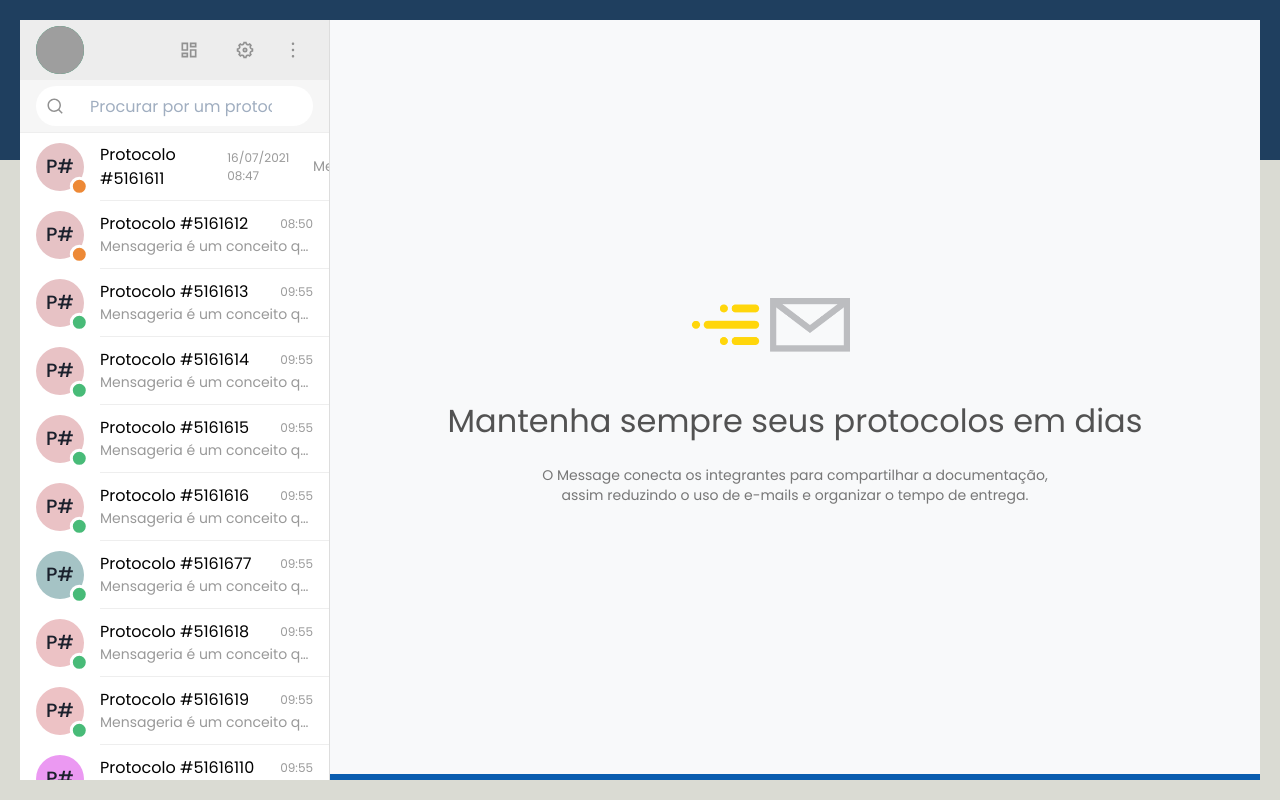
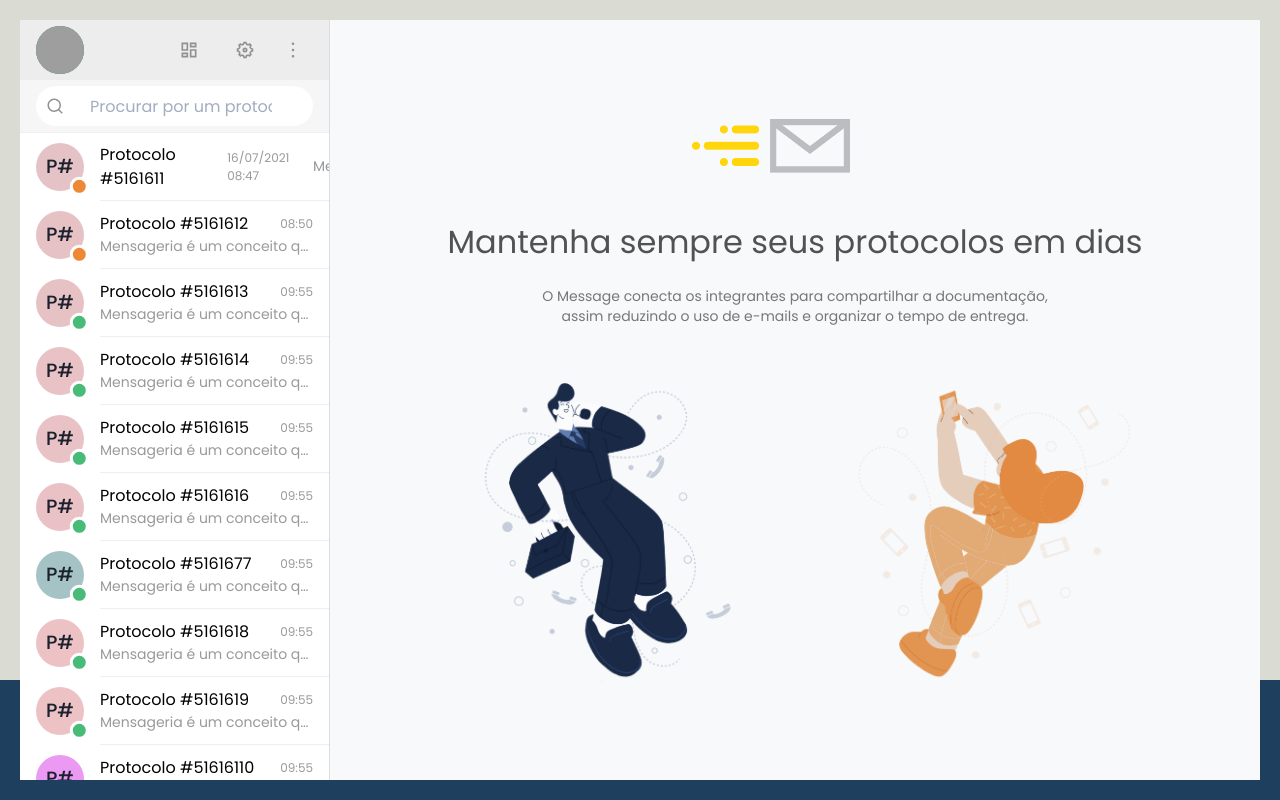
Before and after one commit to Josimar16/Message, a Next.js app in the folder web/: page / in a window 1280 px wide. Built offline with nearby package versions, Linux system fonts and the light colour scheme; grey boxes are pictures that could not be loaded.

Commit message:
feat: :sparkles: Refatorando tela de aprensentação e adicionando tema da brisa

```diff
--- a/web/src/components/Chat/Window.tsx
+++ b/web/src/components/Chat/Window.tsx
@@ -120,7 +120,7 @@ export function Window({ chat, user }: WindowProps) {
     resetTranscript();
     setListening(true);
 
-    SpeechRecognition.startListening({ continuous: true });
+    SpeechRecognition.startListening({ continuous: true, language: 'en-US' });
   }
 
   const handleEndMic = () => {
--- a/web/src/components/Welcome.tsx
+++ b/web/src/components/Welcome.tsx
@@ -1,5 +1,6 @@
 import { GetStaticProps } from "next";
-import { Box, Flex, Image, Text } from '@chakra-ui/react';
+import Image from 'next/image';
+import { Box, Flex, Image as ImageChakra, Text } from '@chakra-ui/react';
 
 export function Welcome() {
   return (
@@ -7,12 +8,18 @@ export function Welcome() {
       bg="#F8F9FA"
       as={Flex}
       flexDirection="column"
-      justifyContent="center"
+      justifyContent="space-between"
       alignItems="center"
       height="100%"
-      borderBottom="0.375rem solid #0a5daf"
     >
-      <Image
+      <Flex
+        flex="1"
+        flexDirection="column"
+        alignItems="center"
+        justifyContent="center"
+      >
+        <Box as={Flex} flexDirection="column" alignItems="center">
+          <ImageChakra
             src="/assets/images/logo.png"
             alt=""
             width="18rem"
@@ -39,6 +46,33 @@ export function Welcome() {
             assim reduzindo o uso de e-mails e organizar o tempo de entrega.
           </Text>
         </Box>
+        <Box
+          width="100%"
+          as={Flex}
+          justifyContent="space-between"
+          marginTop="3.5rem"
+        >
+        <Image
+            src="/assets/images/img2.png"
+            width="300px"
+            height="300px"
+            alt="Imagem 1"
+          />
+          <Image
+            src="/assets/images/img.png"
+            width="300px"
+            height="300px"
+            alt="Imagem 1"
+          />
+        </Box>
+      </Flex>
+      <Box
+        width="100%"
+        height="0.5rem"
+        marginBottom="0"
+        bgGradient="linear(to-l, #A51890 0%, #A51890 15% #4F9FA6 15%, #4F9FA6 30%, #f36f20 30%, #f36f20 45%, #93DA49 45%, #93DA49 60%, #0091DA 60%, #0091DA 75%, #DB0B5B 75%, #DB0B5B 90%, #702F8A 90%, #702F8A 100%)"
+      />
+    </Box>
   );
 }
 
--- a/web/src/pages/index.tsx
+++ b/web/src/pages/index.tsx
@@ -73,7 +73,7 @@ export default function Home() {
         as={Flex}
         justifyContent="center"
         alignItems="center"
-        bgGradient="linear(#1f3f5f 0%, #1f3f5f 15%, #1f3f5f 20%, #dadbd3 20%)"
+        bgGradient="linear(#dadbd3 0%, #dadbd3 25%, #dadbd3 85%, #1f3f5f 85%)"
       >
         <Flex
           width={breakpoint}
```
Also changed, not shown: web/public/assets/images/img.png (added), web/public/assets/images/img2.png (added). Lines whose indentation alone changed are shown as unchanged.
